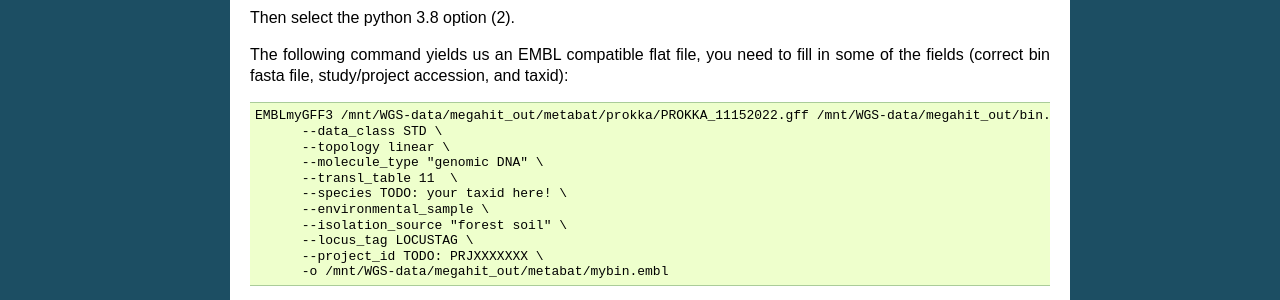
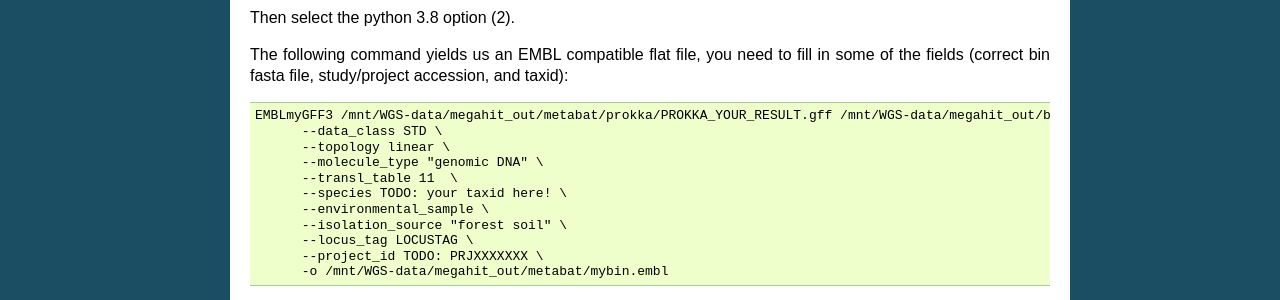
Before and after one commit to metagenomics/metagenomics-workshop, a Sphinx documentation site: the page built from docs/data_submission/mag_annotation.rst, in a window 1280 px wide. Shown: the part 1448-1748 px from the top of the page. Built offline with Sphinx 7.4.7, drawn with Linux system fonts in a browser that asks for light colours.

Commit message:
Update mag_annotation.rst

```diff
--- a/docs/data_submission/mag_annotation.rst
+++ b/docs/data_submission/mag_annotation.rst
@@ -60,7 +60,7 @@
 
 The following command yields us an EMBL compatible flat file, you need to fill in some of the fields (correct bin fasta file, study/project accession, and taxid)::
 
-  EMBLmyGFF3 /mnt/WGS-data/megahit_out/metabat/prokka/PROKKA_11152022.gff /mnt/WGS-data/megahit_out/bin.*.fa \
+  EMBLmyGFF3 /mnt/WGS-data/megahit_out/metabat/prokka/PROKKA_YOUR_RESULT.gff /mnt/WGS-data/megahit_out/bin.YOURBIN.fa \
         --data_class STD \
         --topology linear \
         --molecule_type "genomic DNA" \
```
